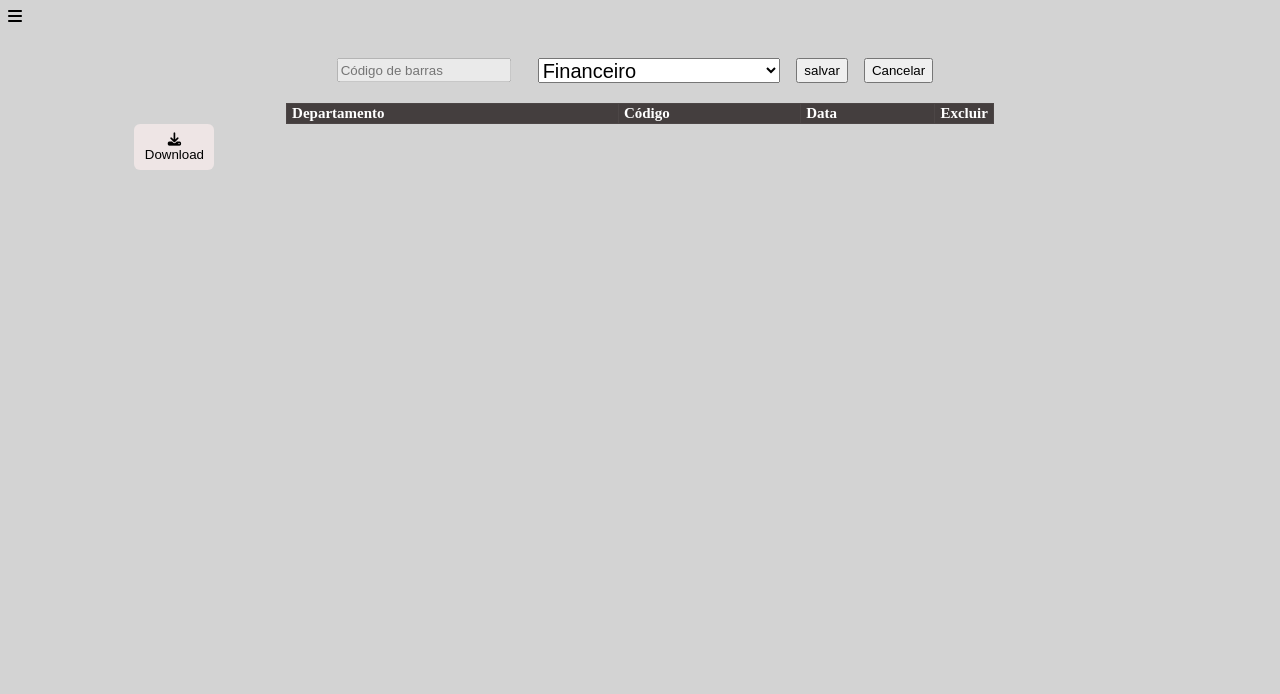
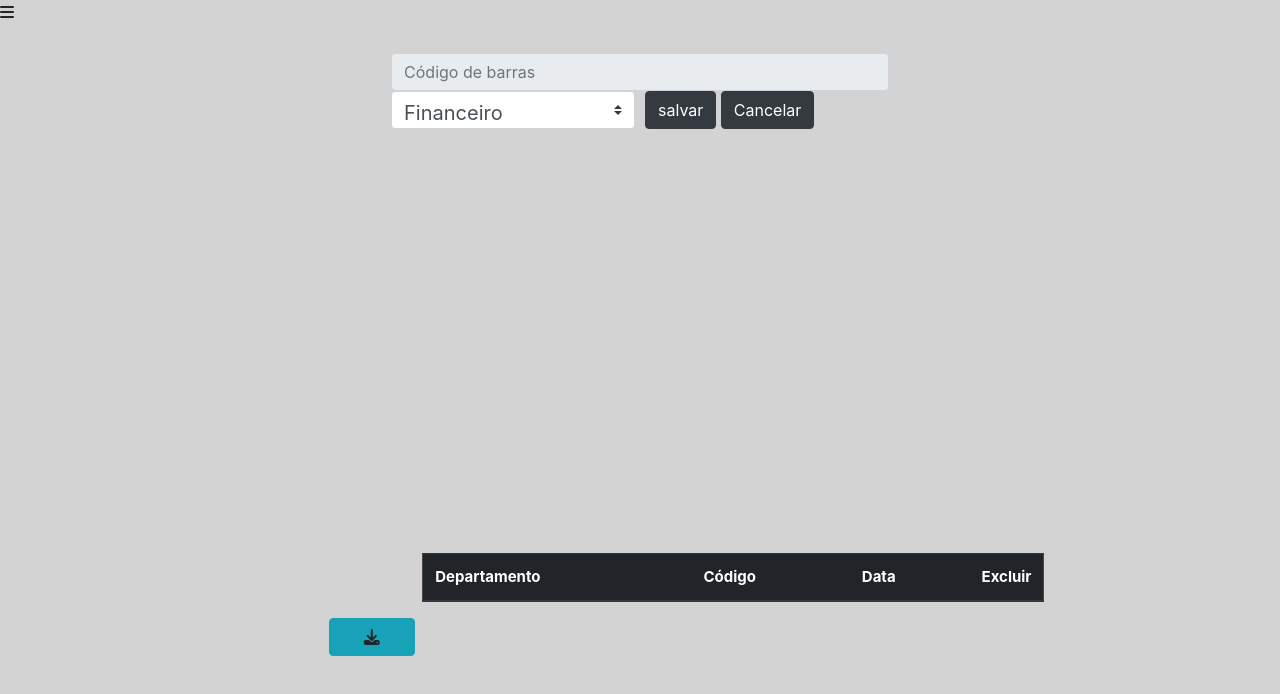
Before and after one commit to Julianavdsantos/codeCaptura, a plain HTML site: page index.html in a window 1280 px wide. Drawn offline with nearby package versions, Linux system fonts and the light colour scheme; a script that the page names is missing.

Commit message:
Update index.html

```diff
--- a/index.html
+++ b/index.html
@@ -10,6 +10,8 @@
     crossorigin="anonymous" referrerpolicy="no-referrer" />
     <script src="https://unpkg.com/html5-qrcode@2.0.9/dist/html5-qrcode.min.js"></script>
     <script src="assets/js/moment.min.js" type="text/javascript"></script>
+    <link rel="stylesheet" href="https://stackpath.bootstrapcdn.com/bootstrap/4.1.3/css/bootstrap.min.css" integrity="sha384-MCw98/SFnGE8fJT3GXwEOngsV7Zt27NXFoaoApmYm81iuXoPkFOJwJ8ERdknLPMO" crossorigin="anonymous">
+
     <link rel="stylesheet" href="style.css">
 
 
@@ -21,19 +23,29 @@
 <header><i class="fa-solid fa-bars"></i></header>
 
 <body>
-    <div class="todo">
 
-    <div id="qr-reader" style="width: 600px; background-color: #443E3E;"></div>
+
+    <div class="container">
+        <div class="row justify-content-md-center">
+    <div id="qr-reader" style="width: 600px; background-color:#443E3E;"></div>
 
     <main>
 
-        <div id="departments" style="display: flex;">
+       <div class="todo">
                 <div class="lineInput">
 
-                <input id="produto" name="txtcode" disabled placeholder="Código de barras " />
+                    <input id="produto" class=" form-control" name="txtcode" disabled placeholder="Código de barras " style="width:100%;" />
 
                 </div>
-            <select name="" id="preco">
+
+
+                <form>
+                    <div class="form-row">
+
+
+
+                      <div class="col">
+                        <select class="custom-select" name="" id="preco" style="width:100%;">
                             <option value="Financeiro">Financeiro</option>
                             <option value="Departamento pessoal">Departamento Pessoal</option>
                             <option>Acervo</option>
@@ -80,14 +92,29 @@
 
                          </select>
 
-            <button id="BtnAdd" onclick="newTask()">salvar</button>
-            <button id="BtnAdd" onclick="cancelar()">Cancelar</button>
 
 
                       </div>
+                      <div class="col " id="btns" >
+                        <button id="Btns" class="btn btn-dark" onclick="newTask()">salvar</button>
+                        <button id="Btns" class="btn btn-dark" onclick="cancelar()">Cancelar</button>
+                      </div>
+                    </div>
+                  </form>
+
+
+        </div>
+
+
+
+
+
+
+
+
         <div class="content">
-            <table border="1">
-                <thead>
+            <table class="table"  style="width:100%;">
+                <thead class="thead-dark" >
 
 
                     <th id="DP">Departamento </th>
@@ -102,8 +129,8 @@
 
                 </tbody>
             </table>
-            <button id="Btndownload"><a data-js="export-table-btn" role="button" class="btn btn-info">
-                <i class="fa fa-download" aria-hidden="true" id="icon" ></i></a>Download</button>
+            <a data-js="export-table-btn" role="button" class="btn btn-info" >
+                <i class="fa fa-download" aria-hidden="true" id="icon" ></i></a>
 
 
         </div>
@@ -115,6 +142,7 @@
             </ul>
         </div>
     </div>
+</div>
     </main>
     <script src="leitor.js"></script>
 
```
Lines whose indentation alone changed are shown as unchanged.
